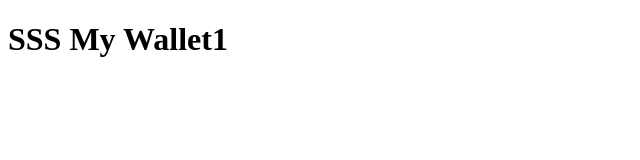
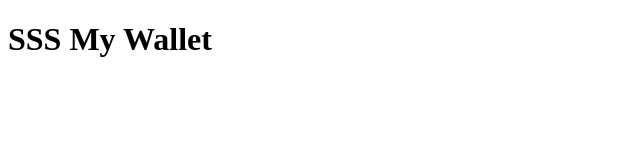
Before and after one commit to satoru-main/template, a plain HTML site: page index.html in a window 1280 px wide. Shown: the full height of the page, 0-640 px from the left. Drawn offline with Linux system fonts and the light colour scheme.

Commit message:
“コミットテスト3”

```diff
--- a/index.html
+++ b/index.html
@@ -4,6 +4,6 @@
   <title>SSS My Wallet</title>
 </head>
 <body>
-  <h1>SSS My Wallet1</h1>
+  <h1>SSS My Wallet</h1>
 </body>
 </html>
```
